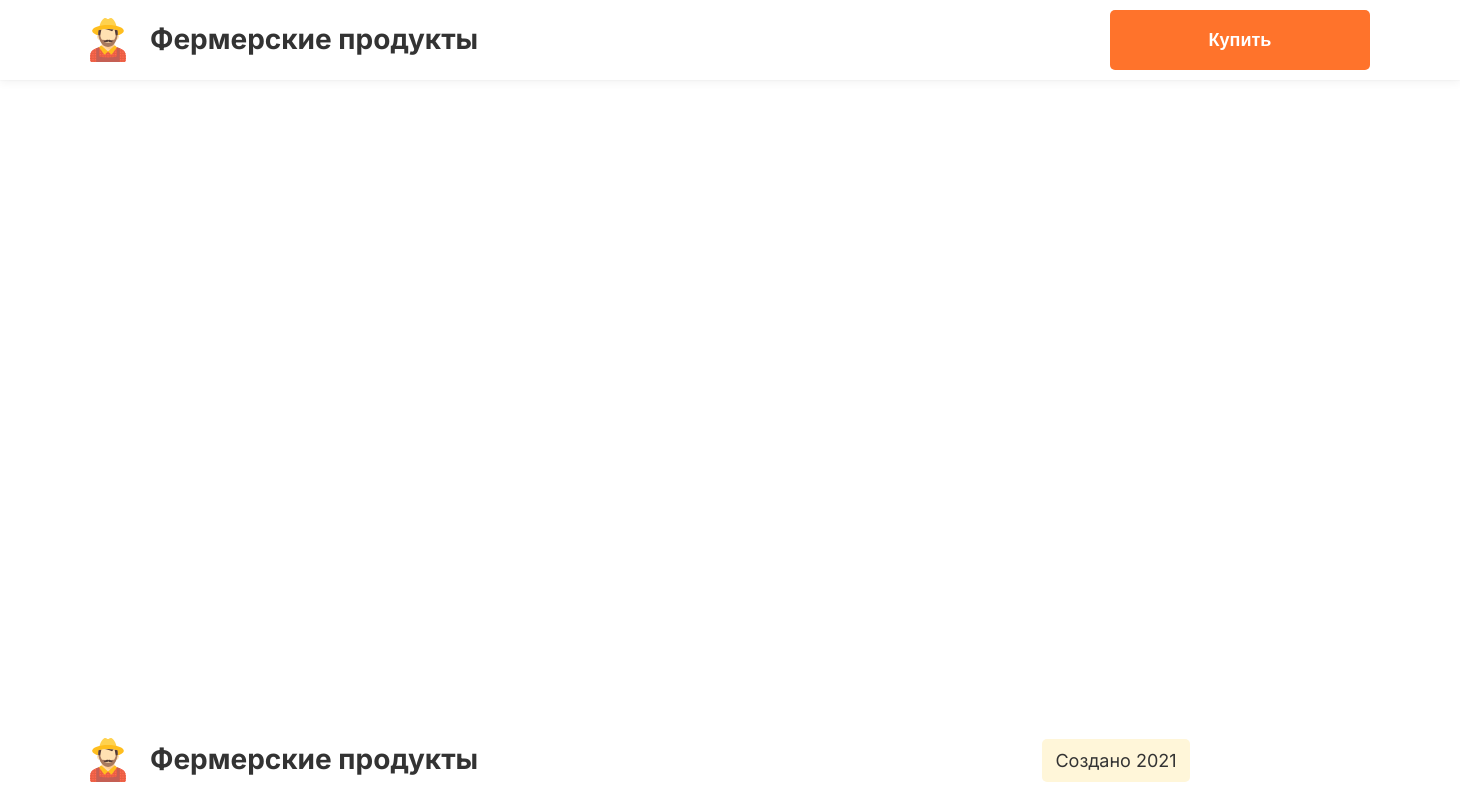
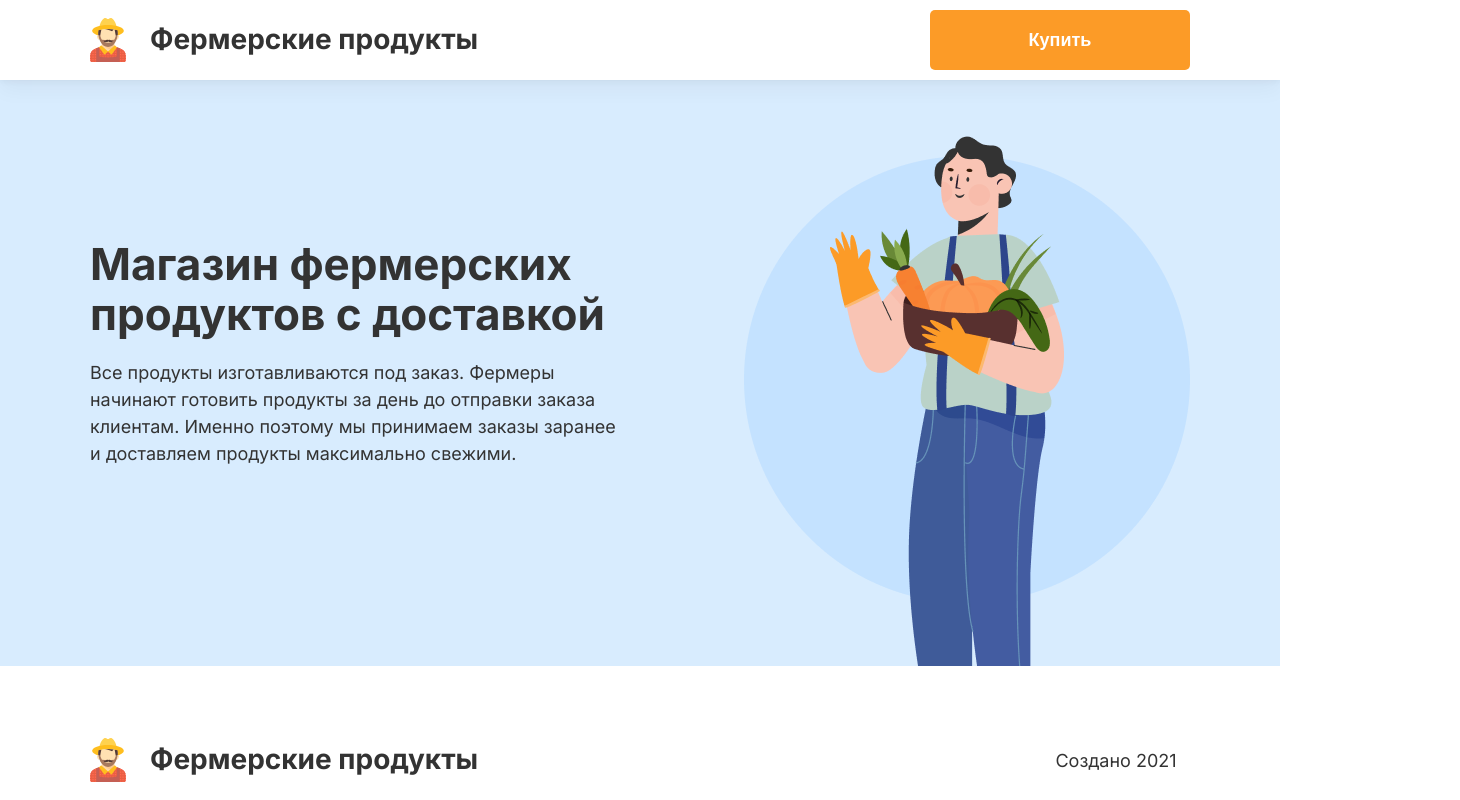
Before and after one commit to flyingniki/farm-products, a React (Create React App) app: page / in a window 1280 px wide. Shown: the whole page, 1460 px wide, since content can reach past the window. Built offline with nearby package versions, Linux system fonts and the light colour scheme.

Commit message:
этап features

```diff
--- /dev/null
+++ b/src/components/blocks/about/about.jsx
@@ -0,0 +1,22 @@
+import React from "react";
+import Title, { TitleSize } from "../../ui/title/title";
+import "./style.css";
+
+function About() {
+  return (
+    <section className="about">
+      <div className="about__wrapper">
+        <Title size={TitleSize.BIG}>
+          Магазин фермерских продуктов с доставкой
+        </Title>
+        <p className="about__text">
+          Все продукты изготавливаются под заказ. Фермеры начинают готовить
+          продукты за день до отправки заказа клиентам. Именно поэтому мы
+          принимаем заказы заранее и доставляем продукты максимально свежими.
+        </p>
+      </div>
+    </section>
+  );
+}
+
+export default About;
--- /dev/null
+++ b/src/components/blocks/about/style.css
@@ -0,0 +1,30 @@
+.about {
+  display: flex;
+  position: relative;
+  padding-left: 90px;
+  padding-top: 159px;
+  padding-bottom: 159px;
+  padding-right: 603px;
+  background-image: url('../../../assets/bg-about.png');
+  align-items: center;
+  z-index: 1;
+  box-sizing: border-box;
+}
+
+.about__wrapper {
+  margin: 0;
+  padding: 0;
+  box-sizing: border-box;
+  position: relative;
+  min-width: 650px;
+  z-index: 3;
+}
+
+.about__text {
+  margin: 0;
+  padding: 0;
+  box-sizing: border-box;
+  margin-top: 20px;
+  padding-right: 122px;
+  margin-bottom: 40px;
+}
--- a/src/components/layout/footer/style.css
+++ b/src/components/layout/footer/style.css
@@ -23,7 +23,6 @@
   max-width: 700px;
   padding: 8px 12px;
   font-size: 18px;
-  background-color: #fff6d9;
   border-radius: 5px;
   vertical-align: middle;
   text-align: center;
--- a/src/components/layout/header/style.css
+++ b/src/components/layout/header/style.css
@@ -1,5 +1,6 @@
 .header {
   display: flex;
+  box-sizing: border-box;
   padding-left: 90px;
   padding-right: 90px;
   width: 1280px;
@@ -10,8 +11,8 @@
   padding-bottom: 0;
   justify-content: space-between;
   background-color: #ffffff;
-  box-shadow: 0 4px 8px rgba(0, 0, 0, 0.04), 0 0 2px rgba(0, 0, 0, 0.06),
-    0 0 1px rgba(0, 0, 0, 0.04);
+  box-shadow: 0px 10px 20px rgba(0, 0, 0, 0.04), 0px 2px 6px rgba(0, 0, 0, 0.04),
+    0px 0px 1px rgba(0, 0, 0, 0.04);
   align-items: center;
   z-index: 5;
 }
--- a/src/components/pages/main-page/main-page.jsx
+++ b/src/components/pages/main-page/main-page.jsx
@@ -1,7 +1,12 @@
 import React from "react";
+import About from "../../blocks/about/about";
 
 function MainPage() {
-  return <></>;
+  return (
+    <>
+      <About />
+    </>
+  );
 }
 
 export default MainPage;
--- a/src/components/ui/button/style.css
+++ b/src/components/ui/button/style.css
@@ -7,7 +7,7 @@
   font-weight: 700;
   line-height: 58px;
   color: #ffffff;
-  background-color: #ff732b;
+  background-color: #fc9b27;
   text-align: center;
   border-radius: 5px;
   text-decoration: none;
@@ -20,8 +20,9 @@
 
 .button:hover,
 .button:active {
-  background-color: #f35714;
-  box-shadow: inset 0 4px 0 rgba(0, 0, 0, 0.14);
+  background-color: #fc7427;
+  box-shadow: 0px 10px 20px rgba(0, 0, 0, 0.04), 0px 2px 6px rgba(0, 0, 0, 0.04),
+    0px 0px 1px rgba(0, 0, 0, 0.04);
 }
 
 .button:active {
--- /dev/null
+++ b/src/components/ui/title/style.css
@@ -0,0 +1,17 @@
+.title {
+  margin: 0;
+  padding: 0;
+  font-weight: 700;
+  font-size: 36px;
+  line-height: 41px;
+}
+
+.title_small {
+  line-height: 32px;
+  font-size: 28px;
+}
+
+.title_big {
+  line-height: 50px;
+  font-size: 44px;
+}
--- /dev/null
+++ b/src/components/ui/title/title.jsx
@@ -0,0 +1,14 @@
+import React from "react";
+import "./style.css";
+
+export const TitleSize = {
+  BIG: "big",
+  SMALL: "small",
+  DEFAULT: "",
+};
+
+function Title({ children, size }) {
+  return <h1 className={`title${size ? ` title_${size}` : ""}`}>{children}</h1>;
+}
+
+export default Title;
```
Also changed, not shown: src/components/blocks/feature-card/feature-card.jsx (added, +27 -0 lines), src/components/blocks/features/features.jsx (added, +21 -0 lines), src/assets/bg-about.png (added).
